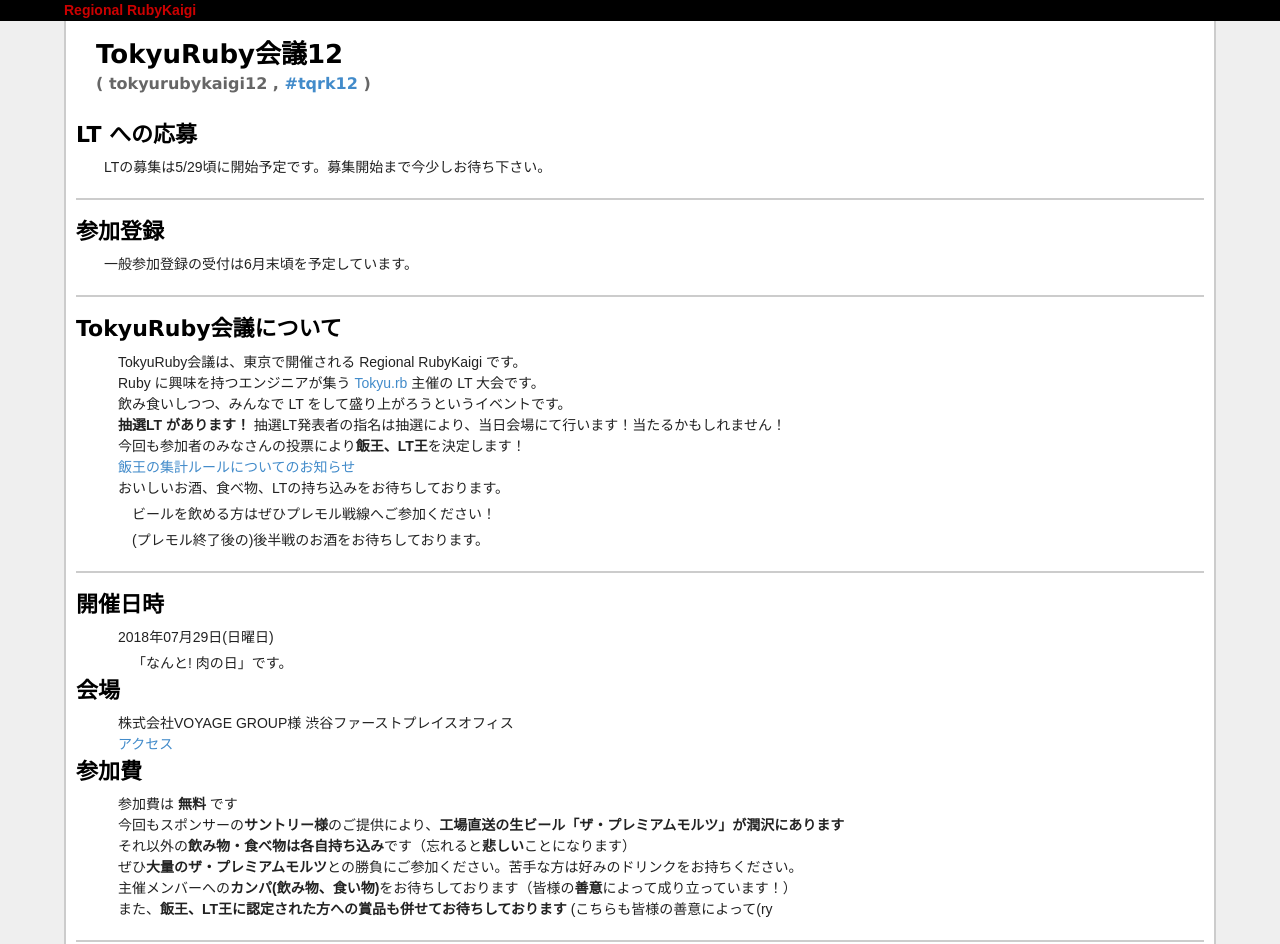
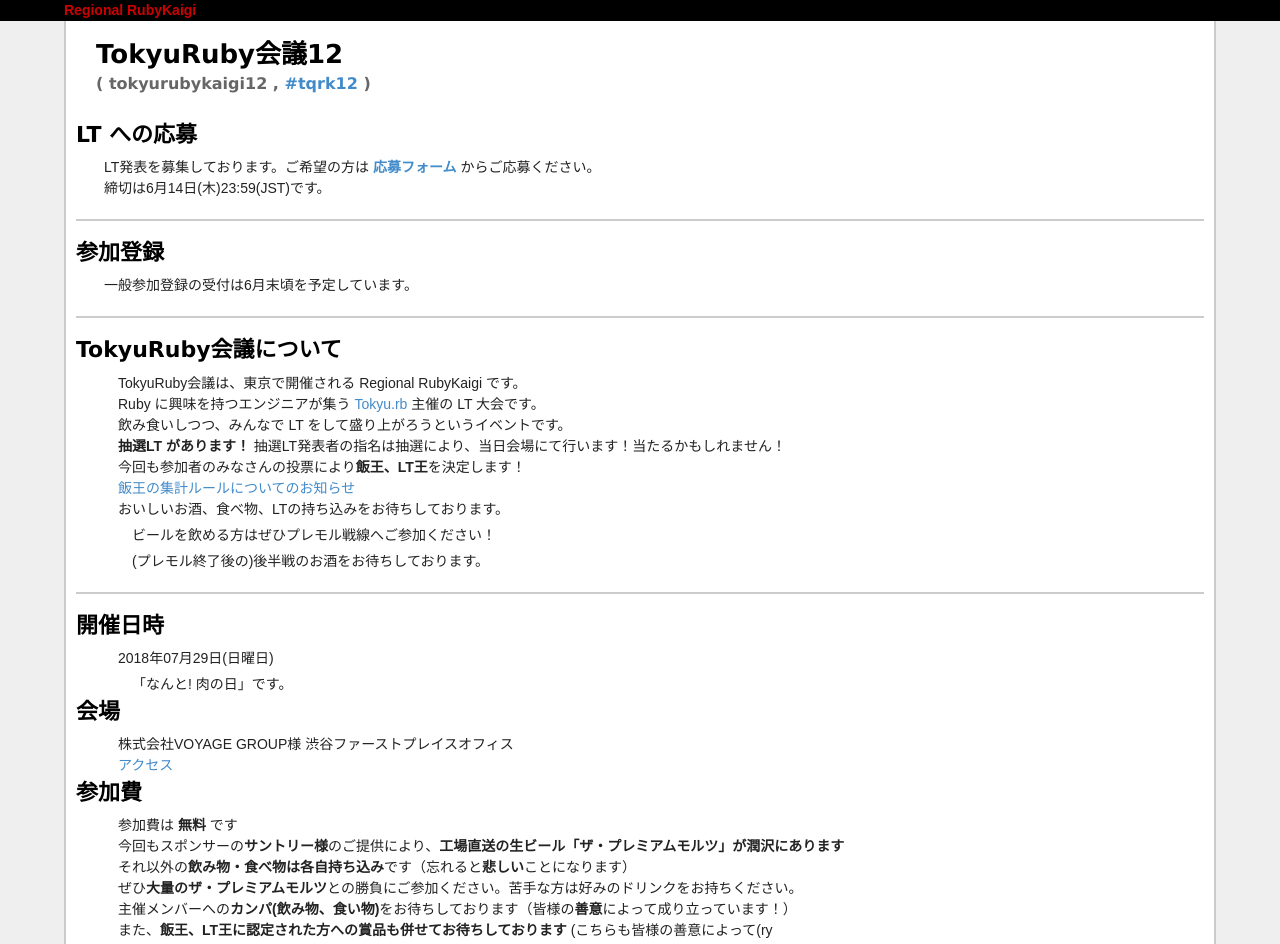
Before and after one commit to tokyurubykaigi/tokyu12, a plain HTML site: page index.html in a window 1280 px wide. Shown: the top 944 px of the page. Drawn offline with Linux system fonts and the light colour scheme.

Commit message:
We are calling LT

```diff
--- a/index.html
+++ b/index.html
@@ -31,7 +31,8 @@
     </div>
     <h3>LT への応募</h3>
     <div class="registration_external">
-      LTの募集は5/29頃に開始予定です。募集開始まで今少しお待ち下さい。
+      LT発表を募集しております。ご希望の方は <strong><a href="https://docs.google.com/forms/d/1LFVIe4N81CFsrhyCIPJNts7ZLZgprdjg_gq6jWyvfDY/">応募フォーム</a></strong> からご応募ください。<br>
+      締切は6月14日(木)23:59(JST)です。
     </div>
     <hr>
     <h3>参加登録</h3>
```
